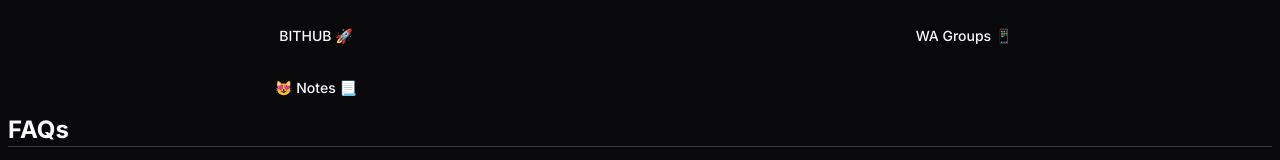
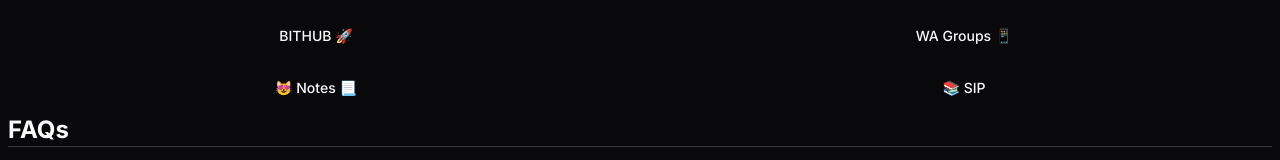
Before and after one commit to sh20raj-backup/bitsyll, a Next.js app: page / in a window 1280 px wide. Shown: the part 832-992 px from the top of the page. Built offline with nearby package versions, Linux system fonts and the light colour scheme.

Commit message:
feat: Update ImportantData component with new links
This commit updates the `ImportantData` component to include new links for academic calendar and SIP schedule. The links have been updated to point to the correct resources on the BitMesra website.

```diff
--- a/src/components/ImportantData.js
+++ b/src/components/ImportantData.js
@@ -38,7 +38,7 @@ export default function ImportantData({ showHeading }) {
       id: 6,
       title: "Academic Calendar 📅",
       description: "This is the important data",
-      link: "https://www.bitmesra.ac.in/Show_Content_Section?cid=1&pid=1",
+      link: "https://bitmesra.ac.in/UploadedDocuments/pratyush_869/NewsUPloaded/News68e689b46c734b5f809ea3926c62996c_Academic%20Calendar%20-%20MO%202024.pdf",
     },
     {
       id: 7,
@@ -57,6 +57,11 @@ export default function ImportantData({ showHeading }) {
       title: "😻 Notes 📃",
       description: "This is the important data",
       link: "https://drive.google.com/drive/folders/1-0Xfwd73g-Y7mec64v5W0osI4CWT0B1v",
+    },{
+      id:10,
+      title:"📚 SIP",
+      description:"This is the important data",
+      link:"https://www.bitmesra.ac.in/UploadedDocuments/pratyush_869/NewsUPloaded/News3b14f09c37474b03b1e29617551cac9a_SIP_2024_Schedule_1.pdf"
     }
   ];
   return (
```
